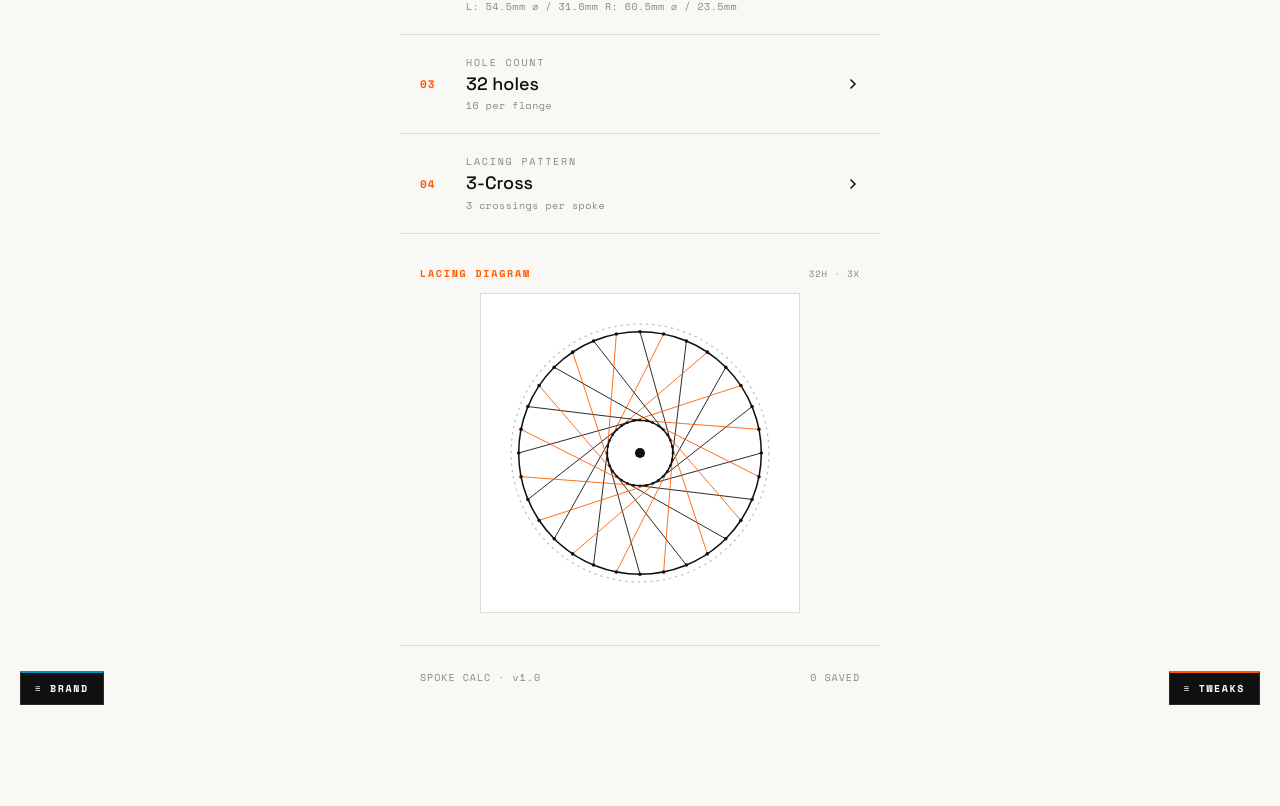
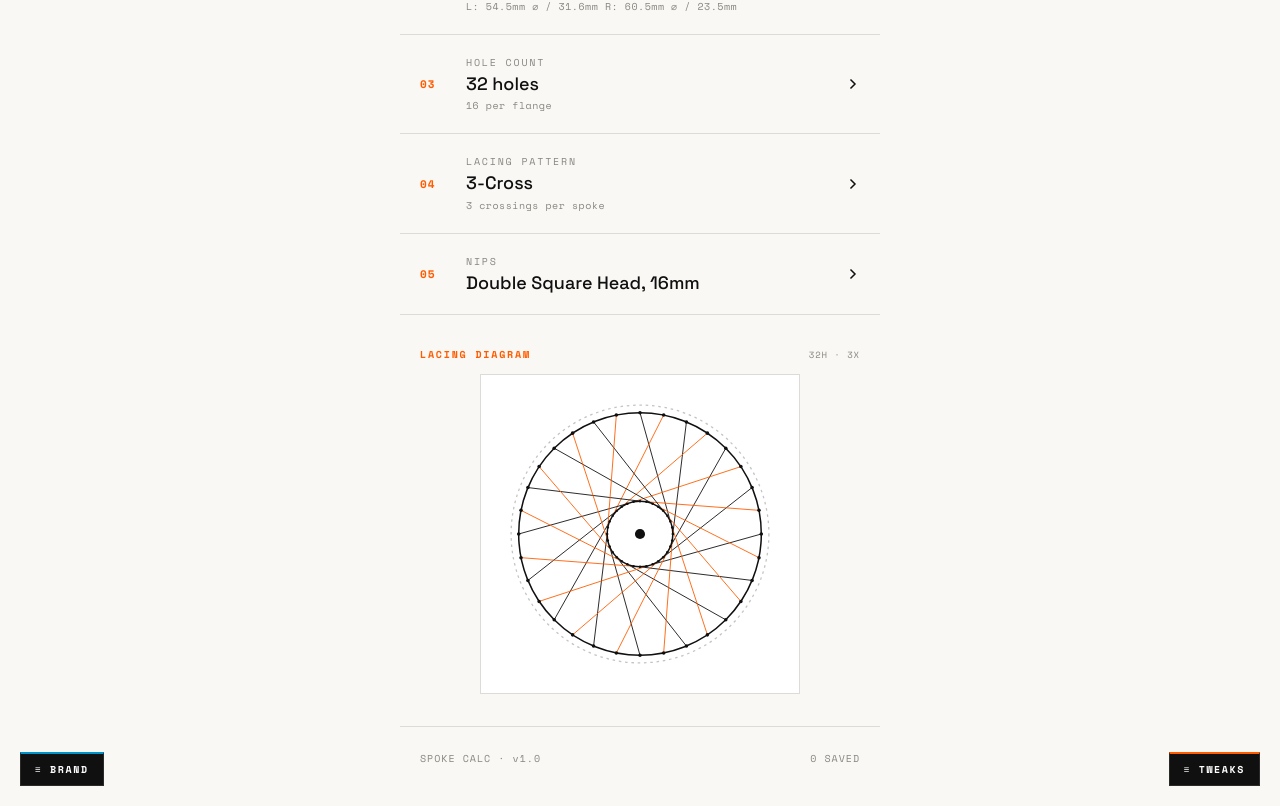
Before and after one commit to instant-coffee/fs--so-spoked, a Vue app: page / in a window 1280 px wide. Shown: the part 727-1533 px from the top of the page. Before the commit the page ends 1452 px from the top, so only its background shows below. Built offline with nearby package versions, Linux system fonts and the light colour scheme; a web font is replaced by a local one.

Commit message:
Add NipplePicker component and integrate it into the build process; update App.vue to handle nipple selection and state management

```diff
--- a/src/App.vue
+++ b/src/App.vue
@@ -134,6 +134,24 @@
             :value="build.crossings"
             :theme="theme"
             @change="updateBuild({ crossings: $event })"
+            @done="isWizard ? (openStep = 5) : (openStep = null)"
+          />
+        </StepRow>
+
+        <!-- Step 5: Nipples -->
+        <StepRow
+          v-if="!isWizard || openStep === 5"
+          num="05"
+          label="Nips"
+          :value="nipple.label"
+          :open="openStep === 5"
+          :theme="theme"
+          @toggle="toggleStep(5)"
+        >
+          <NipplePicker
+            :value="build.nippleId"
+            :theme="theme"
+            @change="updateBuild({ nipplId: $event })"
             @done="openStep = null"
           />
         </StepRow>
@@ -200,6 +218,7 @@
   import { RIMS } from "./data/rims.js";
   import { REAR_HUBS, FRONT_HUBS } from "./data/hubs.js";
   import { LACING_OPTIONS } from "./data/options.js";
+  import { NIPPLES } from "./data/nipples.js";
   import { calcSpokes } from "./utils/calc.js";
   import { makeTheme } from "./utils/theme.js";
   import { DEFAULT_BRAND } from "./utils/brand.js";
@@ -212,6 +231,7 @@
   import HubPicker from "./components/HubPicker.vue";
   import HolePicker from "./components/HolePicker.vue";
   import LacingPicker from "./components/LacingPicker.vue";
+  import NipplePicker from "./components/NipplePicker.vue";
   import DiagramSection from "./components/DiagramSection.vue";
   import RecentBuilds from "./components/RecentBuilds.vue";
   import MonolithView from "./components/MonolithView.vue";
@@ -261,8 +281,9 @@
     (() => {
       try {
         return (
-          JSON.parse(localStorage.getItem("spokecalc:brand") || "null") ||
-          { ...DEFAULT_BRAND }
+          JSON.parse(localStorage.getItem("spokecalc:brand") || "null") || {
+            ...DEFAULT_BRAND,
+          }
         );
       } catch {
         return { ...DEFAULT_BRAND };
@@ -301,6 +322,7 @@
     hubCustom: null,
     holes: 32,
     crossings: 3,
+    nippleId: "dsh-16",
   };
 
   const build = ref(
@@ -385,6 +407,7 @@
       holes: build.value.holes,
       crossings: build.value.crossings,
       wheelSide: build.value.wheelSide,
+      nipple: build.value.nippleId,
     });
   });
 
@@ -418,6 +441,10 @@
     () =>
       LACING_OPTIONS.find((o) => o.key === build.value.crossings) ||
       LACING_OPTIONS[3]
+  );
+
+  const nipple = computed(
+    () => NIPPLES.find((o) => o.key === build.value.nippleId) || NIPPLES[0]
   );
 
   // ── Handlers ──────────────────────────────────────────────────────────────────
--- /dev/null
+++ b/src/components/NipplePicker.vue
@@ -0,0 +1,62 @@
+<template>
+  <div
+    :style="{
+      display: 'grid',
+      gridTemplateColumns: 'repeat(5, 1fr)',
+      gap: '6px',
+    }"
+  >
+    <button
+      v-for="opt in NIPPLES"
+      :key="opt.key"
+      @click="select(opt.key)"
+      :style="btnStyle(opt.key)"
+    >
+      {{ opt.short }}
+      <span
+        :style="{
+          display: 'block',
+          fontSize: '8px',
+          fontWeight: 400,
+          letterSpacing: '0.1em',
+          marginTop: '4px',
+          opacity: 0.7,
+        }"
+      >
+        {{ opt.label.split("-")[0].toUpperCase() }}
+      </span>
+    </button>
+  </div>
+</template>
+
+<script setup>
+  import { NIPPLES } from "../data/nipples.js";
+
+  const props = defineProps({
+    value: String,
+    theme: Object,
+  });
+
+  const emit = defineEmits(["change", "done"]);
+
+  function select(key) {
+    emit("change", key);
+    emit("done");
+  }
+
+  function btnStyle(key) {
+    const active = props.value === key;
+    return {
+      padding: "20px 0",
+      cursor: "pointer",
+      border: `1px solid ${active ? props.theme.text : props.theme.border}`,
+      backgroundColor: active ? props.theme.text : props.theme.surface,
+      color: active ? props.theme.surface : props.theme.text,
+      fontFamily: "Space Mono",
+      fontWeight: 700,
+      fontSize: "12px",
+      letterSpacing: "0.08em",
+      transition: "all 140ms ease",
+    };
+  }
+</script>
```
